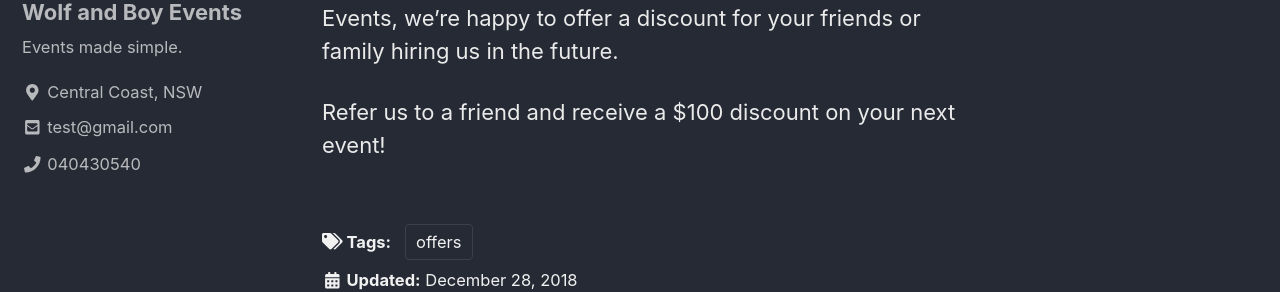
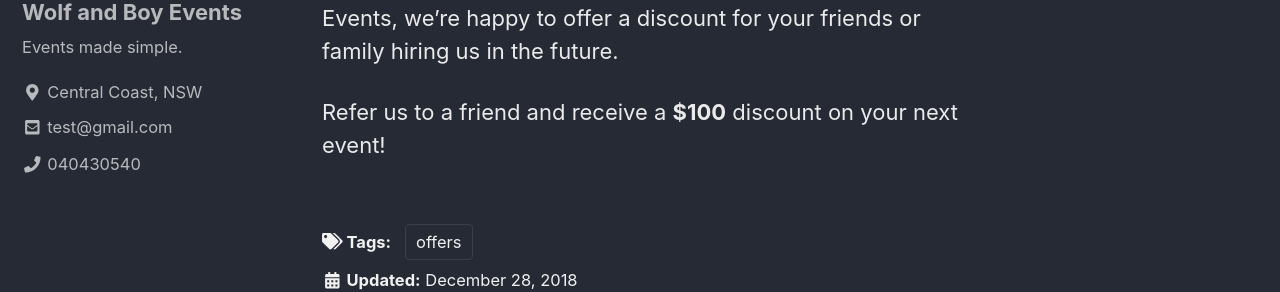
Before and after one commit to Wolf-and-Boy-Events/Wolf-and-Boy-Events.github.io, a Jekyll site: the page built from _posts/2018-12-28-testpost.md, in a window 1280 px wide and 900 px high. Shown: the part 232-524 px from the top of the window. Built offline with Jekyll 4.4.1, drawn with Linux system fonts in a browser that asks for light colours; cached includes are drawn as plain includes; nearby versions of some CDN libraries.

```diff
--- a/_posts/2018-12-28-testpost.md
+++ b/_posts/2018-12-28-testpost.md
@@ -8,4 +8,4 @@ excerpt: "Save $100 on your next event!"
 
 To show how much we appreciate you choosing Pyrite Events, we're happy to offer a discount for your friends or family hiring us in the future.
 
-Refer us to a friend and receive a $100 discount on your next event!
+Refer us to a friend and receive a **$100** discount on your next event!
```
